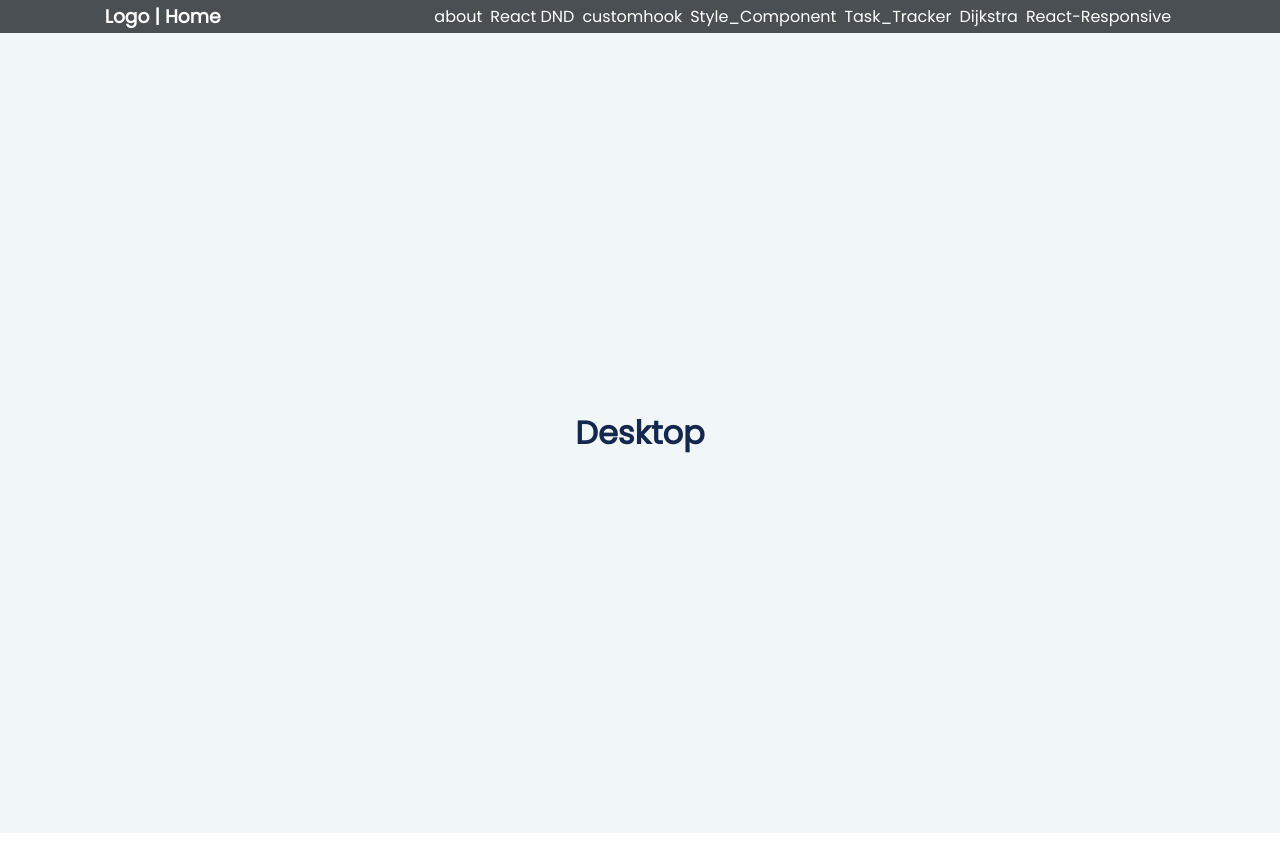
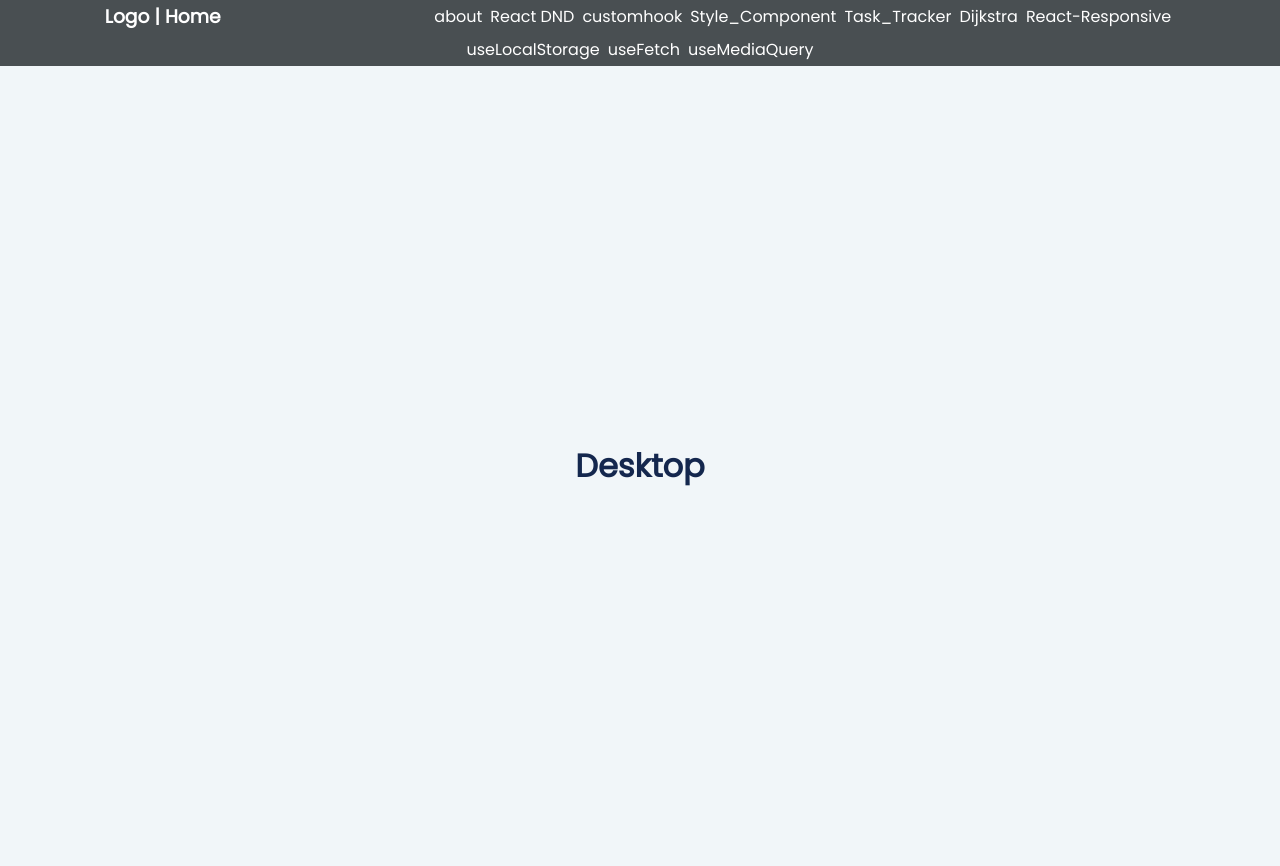
Before and after one commit to RabinPhaiju/React-Learn, a React (Create React App) app: page /React-Learn/customHook/useMediaQuery in a window 1280 px wide. Before the commit the page ends 833 px from the top, so only its background shows below. Built offline with nearby package versions, Linux system fonts and the light colour scheme.

Commit message:
added header

```diff
--- a/src/components/customHook/useMediaQuery/MediaQuery.js
+++ b/src/components/customHook/useMediaQuery/MediaQuery.js
@@ -1,13 +1,17 @@
 import React from "react"
 import useMediaQuery from "./useMediaQuery"
+import CustomHook from "../../pages/CustomHook"
 import "./MediaQuery.css"
 
 function MediaQuery() {
   const isMobile = useMediaQuery(768)
   const isTablet = useMediaQuery(1024)
   return (
-    <div className={"layout " + (isMobile ? "mobile" : "") + (isTablet ? " tablet" : "")}>
-      <h1>{isMobile ? "Mobile" : isTablet ? "Tablet" : "Desktop"}</h1>
+    <div>
+      <CustomHook />
+      <div className={"layout " + (isMobile ? "mobile" : "") + (isTablet ? " tablet" : "")}>
+        <h1>{isMobile ? "Mobile" : isTablet ? "Tablet" : "Desktop"}</h1>
+      </div>
     </div>
   )
 }
```
